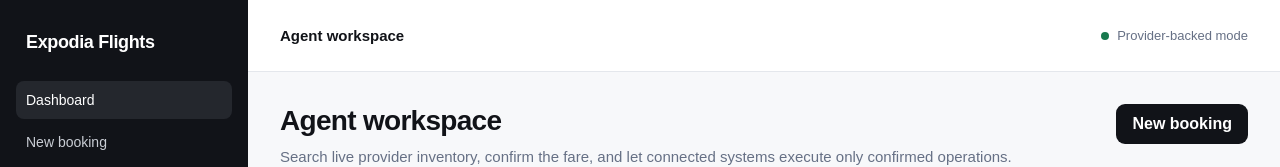
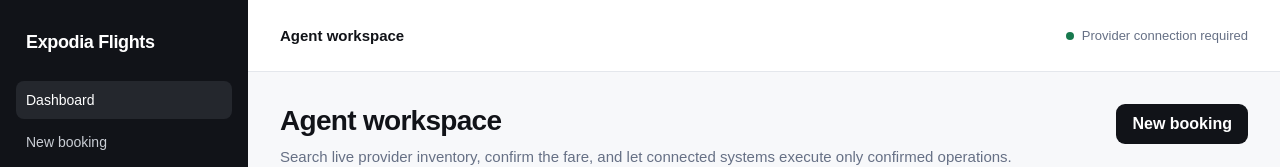
Before and after one commit to iamtheoracle/expodia-flight, a Next.js app: page / in a window 1280 px wide. Shown: the top 167 px of the page. Built offline with nearby package versions, Linux system fonts and the light colour scheme.

Commit message:
fix: make provider connection status truthful

```diff
--- a/src/components/app-shell/AppShell.tsx
+++ b/src/components/app-shell/AppShell.tsx
@@ -25,7 +25,7 @@
       <main className="main">
         <header className="header">
           <div className="headerTitle">Agent workspace</div>
-          <div className="status"><span className="statusDot" aria-hidden="true" /> Provider-backed mode</div>
+          <div className="status"><span className="statusDot" aria-hidden="true" /> Provider connection required</div>
         </header>
         {children}
       </main>
```
